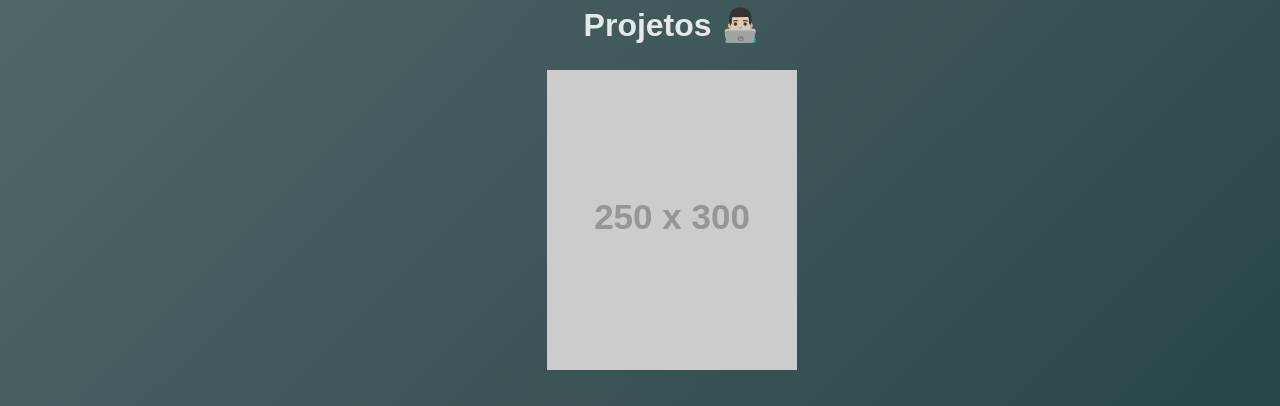
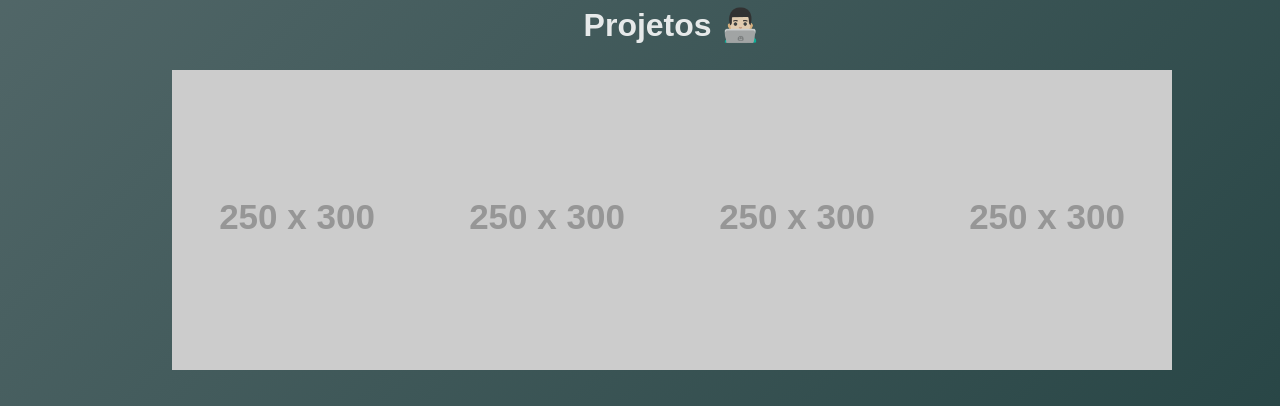
Before and after one commit to tcordeirojr/minhaApresentacao, a React (Vite) app: page / in a window 1280 px wide. Shown: the part 1143-1549 px from the top of the page. Built offline with nearby package versions, Linux system fonts and the light colour scheme.

Commit message:
inicio de criacao da area projetos

```diff
--- a/src/App.css
+++ b/src/App.css
@@ -46,3 +46,8 @@ button{
   color: orange;
   background-color: aqua;
 }
+.Carousel{
+  display:flexbox;
+  position: relative;
+  justify-content: space-between;
+}
--- a/src/components/Projetos/Projetos.jsx
+++ b/src/components/Projetos/Projetos.jsx
@@ -4,7 +4,12 @@ function Projeto(){
 return(
   <div className='Projeto'>
     <motion.h1 animate={{x:20}}> </motion.h1>
+    <div className='Carousel'>
     <img src='https://placehold.co/250x300' alt="" />
+    <img src='https://placehold.co/250x300' alt="" />
+    <img src='https://placehold.co/250x300' alt="" />
+    <img src='https://placehold.co/250x300' alt="" />
+    </div>
   </div>
 );
 
```
Also changed, not shown: src/components/Projetos/Projetos.css (added).
